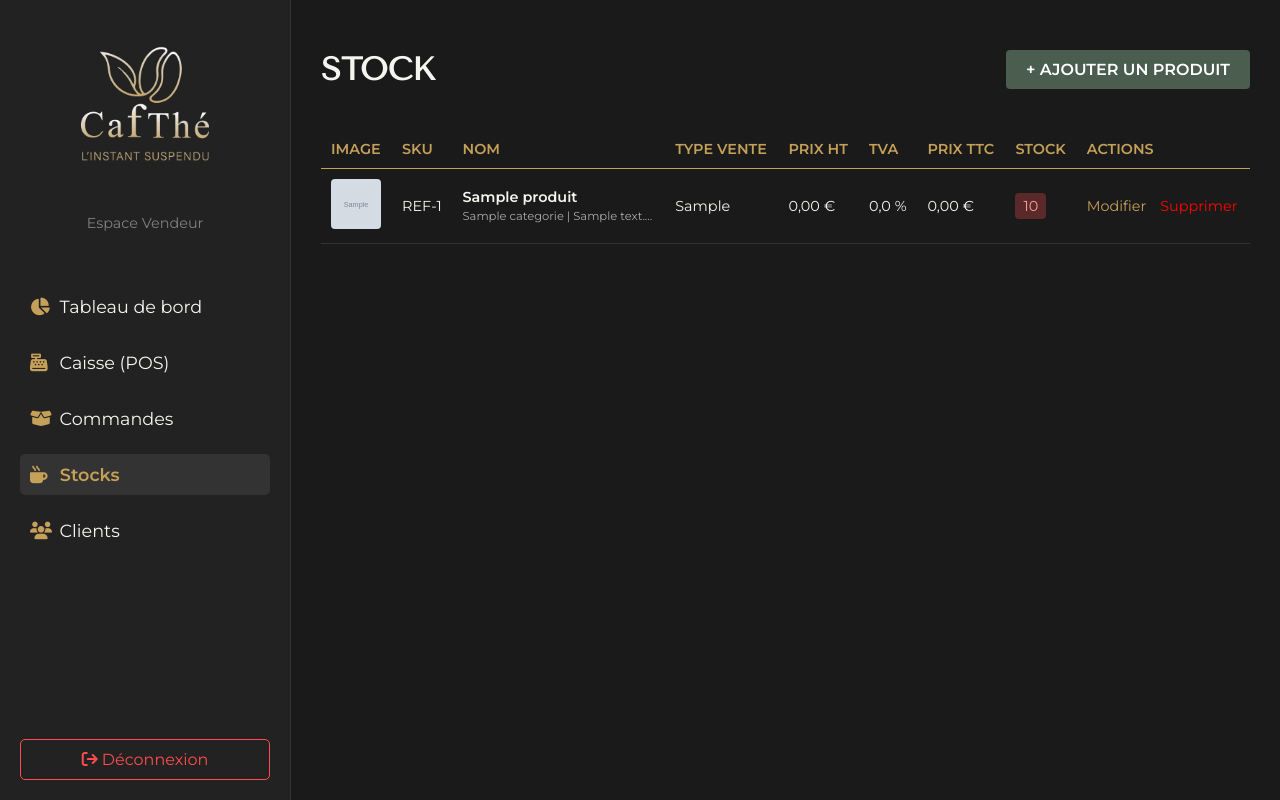
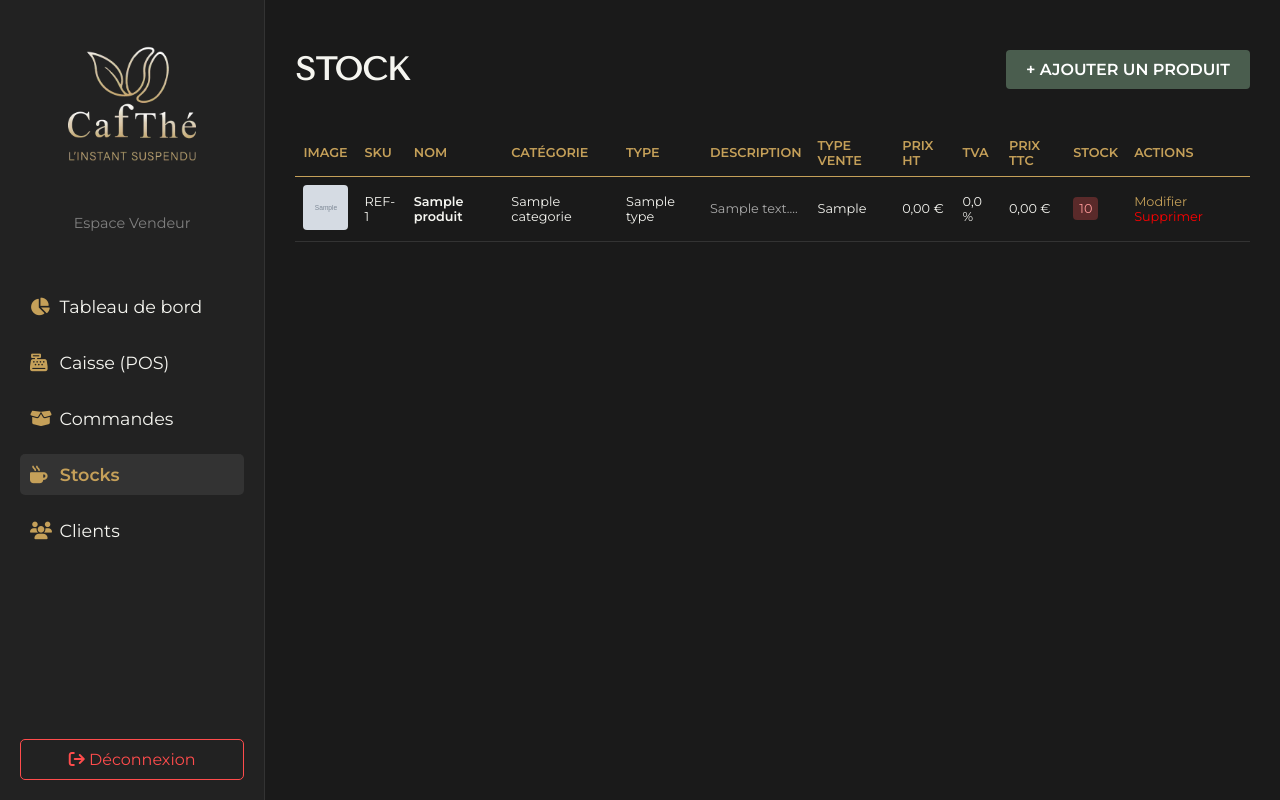
Before and after one commit to PaulineB15/Cafthe_Dashboard, a PHP site: template Views/Produit/Stock.php in a window 1280 px wide. Run offline with PHP 8.4, Linux system fonts and the light colour scheme; the template is opened without the code that fills it: most values are stand-ins (such as "Sample title", 1, 10 or a date in 2020); grey boxes marked "Sample" are stand-in pictures.

Commit message:
Update: CRUD

```diff
--- a/App/Models/Produit.php
+++ b/App/Models/Produit.php
@@ -6,6 +6,7 @@ class Produit
     private ?int $id;
     private string $nom;
     private string $categorie;
+    private ?string $type; // AJOUTÉ : Le type (Grains, Moulu, Noir, Vert, etc.)
     private ?string $typeVente;
     private ?string $description;
     private int $stock;
@@ -19,6 +20,7 @@ class Produit
         ?int $id,
         string $nom,
         string $categorie,
+        ?string $type,
         ?string $typeVente,
         ?string $description,
         int $stock,
@@ -31,6 +33,7 @@ class Produit
         $this->id = $id;
         $this->nom = $nom;
         $this->categorie = $categorie;
+        $this->type = $type;
         $this->typeVente = $typeVente;
         $this->description = $description;
         $this->stock = $stock;
@@ -45,6 +48,7 @@ class Produit
     public function getId(): ?int { return $this->id; }
     public function getNom(): string { return $this->nom; }
     public function getCategorie(): string { return $this->categorie; }
+    public function getType(): ?string { return $this->type; }
     public function getTypeVente(): ?string { return $this->typeVente; }
     public function getDescription(): ?string { return $this->description; }
     public function getStock(): int { return $this->stock; }
--- a/Views/Layouts/Main.php
+++ b/Views/Layouts/Main.php
@@ -17,7 +17,7 @@
 
         <!-- En-tête du menu (Logo + Rôle) -->
         <div class="logo-container" style="text-align: center; margin-bottom: 40px;">
-            <!-- Remplace "logo.png" par le vrai nom de ton fichier image (png ou svg) -->
+            <!-- Remplace "logo.webp" par le vrai nom de ton fichier image -->
             <img src="/Cafthe_Dashboard/Public/Assets/Images/logo.webp" alt="Logo CafThé" style="max-width: 180px; height: auto;">
             <p style="color: gray; font-size: 0.9em; margin-top: 10px;">Espace Vendeur</p>
         </div>
--- a/Views/Produit/Stock.php
+++ b/Views/Produit/Stock.php
@@ -4,67 +4,73 @@
     <a href="/Cafthe_Dashboard/Public/produits/creer" style="background-color: var(--green); color: white; padding: 10px 20px; text-decoration: none; border-radius: 4px; font-weight: bold;">+ AJOUTER UN PRODUIT</a>
 </div>
 
-<table style="width: 100%; border-collapse: collapse; text-align: left; color: var(--text-light); font-size: 0.9em;">
+<table style="width: 100%; border-collapse: collapse; text-align: left; color: var(--text-light); font-size: 0.8em;">
     <thead style="border-bottom: 1px solid var(--gold); color: var(--gold);">
         <tr>
-            <th style="padding: 10px;">IMAGE</th>
-            <th style="padding: 10px;">SKU</th>
-            <th style="padding: 10px;">NOM</th>
-            <th style="padding: 10px;">TYPE VENTE</th>
-            <th style="padding: 10px;">PRIX HT</th>
-            <th style="padding: 10px;">TVA</th>
-            <th style="padding: 10px;">PRIX TTC</th>
-            <th style="padding: 10px;">STOCK</th>
-            <th style="padding: 10px;">ACTIONS</th>
+            <th style="padding: 8px;">IMAGE</th>
+            <th style="padding: 8px;">SKU</th>
+            <th style="padding: 8px;">NOM</th>
+            <th style="padding: 8px;">CATÉGORIE</th>
+            <th style="padding: 8px;">TYPE</th> <!-- NOUVELLE COLONNE -->
+            <th style="padding: 8px;">DESCRIPTION</th>
+            <th style="padding: 8px;">TYPE VENTE</th>
+            <th style="padding: 8px;">PRIX HT</th>
+            <th style="padding: 8px;">TVA</th>
+            <th style="padding: 8px;">PRIX TTC</th>
+            <th style="padding: 8px;">STOCK</th>
+            <th style="padding: 8px;">ACTIONS</th>
         </tr>
     </thead>
     <tbody>
         <?php foreach ($produits as $produit): ?>
         <tr style="border-bottom: 1px solid #333;">
             <!-- IMAGE -->
-            <td style="padding: 10px;">
+            <td style="padding: 8px;">
                 <?php if ($produit->getImages()): ?>
-                    <img src="/Cafthe_Dashboard/Public/Assets/Images/<?= htmlspecialchars($produit->getImages()) ?>" alt="<?= htmlspecialchars($produit->getNom()) ?>" style="width: 50px; height: 50px; object-fit: cover; border-radius: 4px;">
+                    <img src="/Cafthe_Dashboard/Public/Assets/Images/<?= htmlspecialchars($produit->getImages()) ?>" alt="<?= htmlspecialchars($produit->getNom()) ?>" style="width: 45px; height: 45px; object-fit: cover; border-radius: 4px;">
                 <?php else: ?>
-                    <div style="width: 50px; height: 50px; background-color: #333; border-radius: 4px; display: flex; align-items: center; justify-content: center; font-size: 10px; color: #888;">N/A</div>
+                    <div style="width: 45px; height: 45px; background-color: #333; border-radius: 4px; display: flex; align-items: center; justify-content: center; font-size: 9px; color: #888;">N/A</div>
                 <?php endif; ?>
             </td>
 
             <!-- SKU -->
-            <td style="padding: 10px;">REF-<?= htmlspecialchars((string)$produit->getId()) ?></td>
+            <td style="padding: 8px;">REF-<?= htmlspecialchars((string)$produit->getId()) ?></td>
 
-            <!-- NOM + CATEGORIE + DESCRIPTION -->
-            <td style="padding: 10px; font-weight: bold;">
-                <?= htmlspecialchars($produit->getNom()) ?><br>
-                <span style="font-size: 0.8em; color: #aaa; font-weight: normal;">
-                    <?= htmlspecialchars($produit->getCategorie()) ?> |
-                    <?= htmlspecialchars(substr((string)$produit->getDescription(), 0, 30)) ?>...
-                </span>
-            </td>
+            <!-- NOM -->
+            <td style="padding: 8px; font-weight: bold;"><?= htmlspecialchars($produit->getNom()) ?></td>
+
+            <!-- CATÉGORIE -->
+            <td style="padding: 8px;"><?= htmlspecialchars($produit->getCategorie()) ?></td>
+
+            <!-- TYPE (Grains, Moulu, etc.) -->
+            <td style="padding: 8px;"><?= htmlspecialchars((string)$produit->getType()) ?></td>
+
+            <!-- DESCRIPTION -->
+            <td style="padding: 8px; color: #aaa;"><?= htmlspecialchars(substr((string)$produit->getDescription(), 0, 30)) ?>...</td>
 
             <!-- TYPE DE VENTE -->
-            <td style="padding: 10px;"><?= htmlspecialchars((string)$produit->getTypeVente()) ?></td>
+            <td style="padding: 8px;"><?= htmlspecialchars((string)$produit->getTypeVente()) ?></td>
 
             <!-- PRIX HT -->
-            <td style="padding: 10px;"><?= number_format((float)$produit->getPrixHt(), 2, ',', ' ') ?> €</td>
+            <td style="padding: 8px;"><?= number_format((float)$produit->getPrixHt(), 2, ',', ' ') ?> €</td>
 
             <!-- TVA -->
-            <td style="padding: 10px;"><?= number_format((float)$produit->getTva(), 1, ',', ' ') ?> %</td>
+            <td style="padding: 8px;"><?= number_format((float)$produit->getTva(), 1, ',', ' ') ?> %</td>
 
             <!-- PRIX TTC -->
-            <td style="padding: 10px;"><?= number_format((float)$produit->getPrixTtc(), 2, ',', ' ') ?> €</td>
+            <td style="padding: 8px;"><?= number_format((float)$produit->getPrixTtc(), 2, ',', ' ') ?> €</td>
 
-            <!-- STOCK (avec alerte couleur) -->
-            <td style="padding: 10px;">
-                <span style="padding: 4px 8px; border-radius: 4px; <?= $produit->getStock() < 15 ? 'background-color: #5a2a2a; color: #ff9999;' : 'background-color: #2a5a2a; color: #99ff99;' ?>">
+            <!-- STOCK -->
+            <td style="padding: 8px;">
+                <span style="padding: 4px 6px; border-radius: 4px; <?= $produit->getStock() < 15 ? 'background-color: #5a2a2a; color: #ff9999;' : 'background-color: #2a5a2a; color: #99ff99;' ?>">
                     <?= htmlspecialchars((string)$produit->getStock()) ?>
                 </span>
             </td>
 
             <!-- ACTIONS -->
-            <td style="padding: 10px;">
-                <a href="/Cafthe_Dashboard/Public/produits/editer?id=<?= $produit->getId() ?>" style="color: var(--gold); text-decoration: none; margin-right: 10px;">Modifier</a>
-                <a href="/Cafthe_Dashboard/Public/produits/supprimer?id=<?= $produit->getId() ?>" onclick="return confirm('Êtes-vous sûr de vouloir désactiver ce produit ?');" style="color: red; text-decoration: none;">Supprimer</a>
+            <td style="padding: 8px;">
+                <a href="/Cafthe_Dashboard/Public/produits/editer?id=<?= $produit->getId() ?>" style="color: var(--gold); text-decoration: none; margin-right: 8px;">Modifier</a>
+                <a href="/Cafthe_Dashboard/Public/produits/supprimer?id=<?= $produit->getId() ?>" onclick="return confirm('Êtes-vous sûr ?');" style="color: red; text-decoration: none;">Supprimer</a>
             </td>
         </tr>
         <?php endforeach; ?>
```
Also changed, not shown: App/Controllers/ProduitController.php (+32 -11 lines), App/Repositories/ProduitRepository.php (+7 -3 lines), Views/Produit/Creer.php (+12 -0 lines), Views/Produit/Editer.php (+12 -0 lines).
